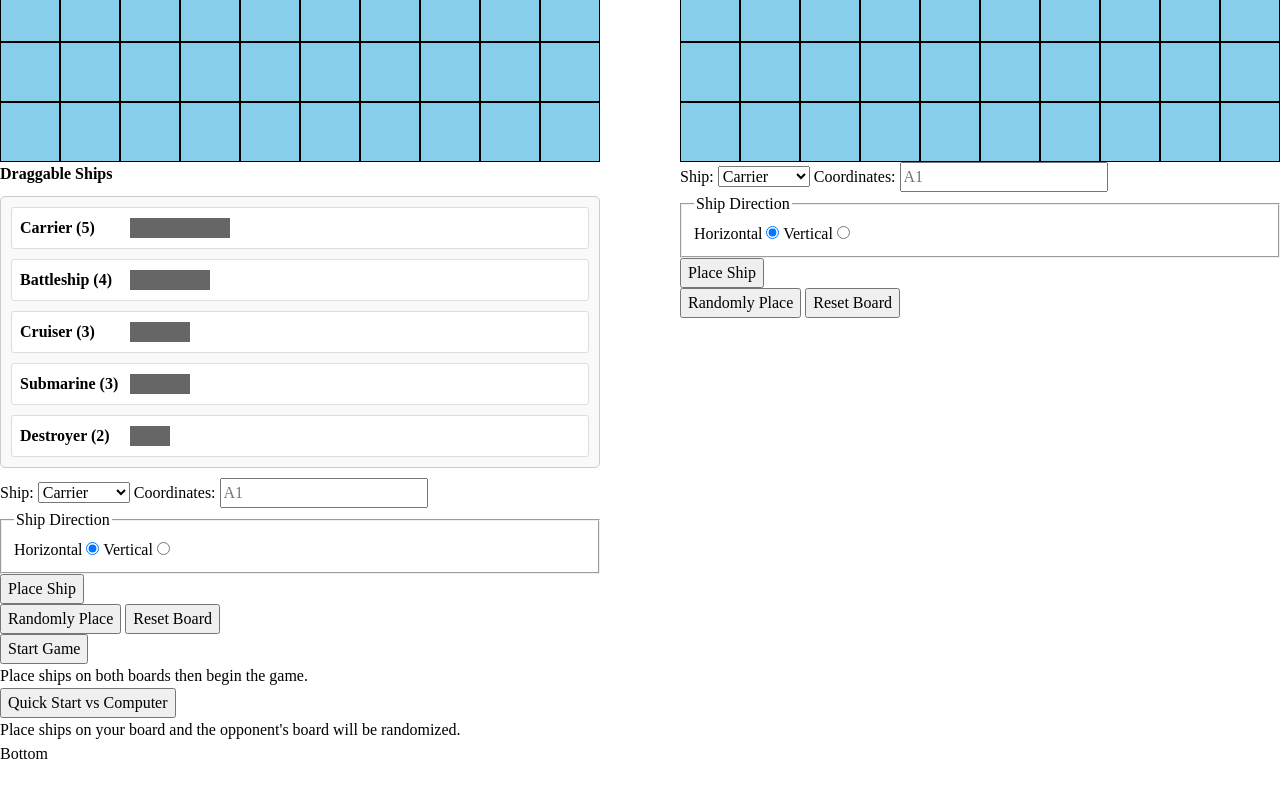
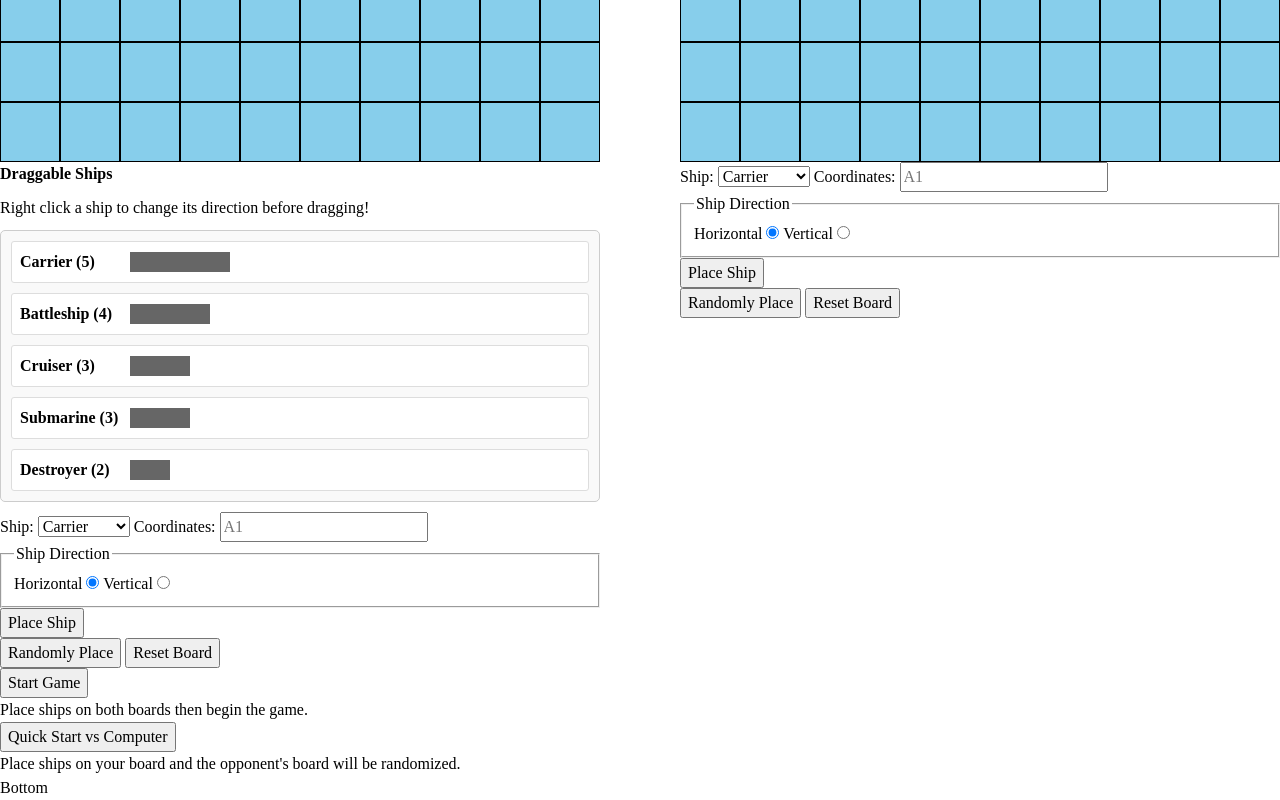
Before and after one commit to rlechuong/battleship, a website built with webpack: page src/template.html in a window 1280 px wide. Shown: the part 534-1334 px from the top of the page. Before the commit the page ends 1300 px from the top, so only its background shows below. Built offline with nearby package versions, Linux system fonts and the light colour scheme.

Commit message:
Add directions for rotation before dragging

```diff
--- a/src/template.html
+++ b/src/template.html
@@ -15,11 +15,13 @@
       <div id="left">
         <div id="left-header">Your Board</div>
         <div id="left-board"></div>
-        <div id="left-board-ship-placement-container">
-          <div id="left-board-draggable-placement-container">
+        <div id="draggable-placement-container">
           <div class="draggable-placement-header">Draggable Ships</div>
+          <div class="draggable-placement-info">
+            Right click a ship to change its direction before dragging!
+          </div>
           <div class="draggable-ships-container">
-              <!-- Left Carrier -->
+            <!-- Carrier -->
             <div
               class="draggable-ship"
               data-ship-type="Carrier"
@@ -32,7 +34,7 @@
                 data-length="5"
               ></div>
             </div>
-              <!-- Left Battleship -->
+            <!-- Battleship -->
             <div
               class="draggable-ship"
               data-ship-type="Battleship"
@@ -45,7 +47,7 @@
                 data-length="4"
               ></div>
             </div>
-              <!-- Left Cruiser -->
+            <!-- Cruiser -->
             <div
               class="draggable-ship"
               data-ship-type="Cruiser"
@@ -58,7 +60,7 @@
                 data-length="3"
               ></div>
             </div>
-              <!-- Left Submarine -->
+            <!-- Submarine -->
             <div
               class="draggable-ship"
               data-ship-type="Submarine"
@@ -71,7 +73,7 @@
                 data-length="3"
               ></div>
             </div>
-              <!-- Left Destroyer -->
+            <!-- Destroyer -->
             <div
               class="draggable-ship"
               data-ship-type="Destroyer"
@@ -86,6 +88,7 @@
             </div>
           </div>
         </div>
+        <div id="left-board-ship-placement-container">
           <div id="left-board-manual-placement-container">
             <label for="left-board-manual-ship-dropdown">Ship:</label>
             <select
```
Lines whose indentation alone changed are shown as unchanged.
